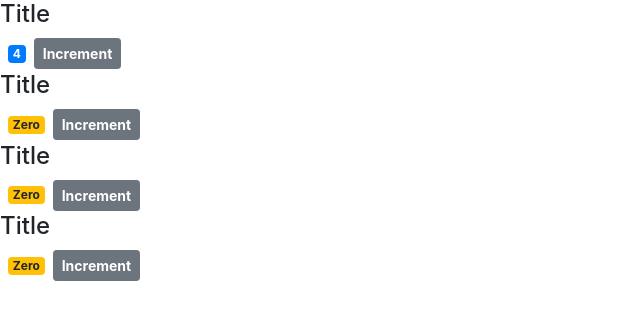
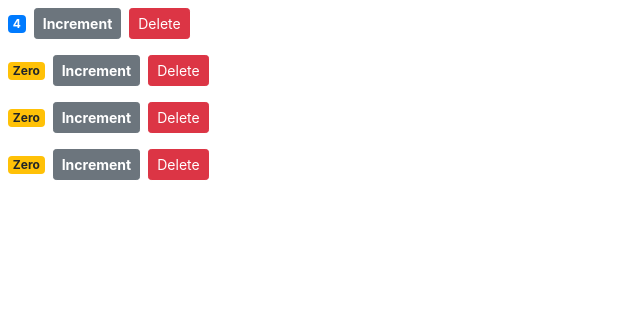
Before and after one commit to shafeek2112/react-app, a React (Create React App) app: page / in a window 1280 px wide. Shown: the top 320 px of the page, without its empty margins (0-640 px from the left). Built offline with nearby package versions, Linux system fonts and the light colour scheme.

Commit message:
Raising n handle events - React RULE - For modifying the state like delete, add, edit - should be done at the componenet where this state is presented. So below we raise the

```diff
--- a/src/components/counter.jsx
+++ b/src/components/counter.jsx
@@ -42,12 +42,15 @@ class Counter extends Component {
         console.log(this.props);
         return (
             <div>
-
-                {this.props.children}
                 <span style={this.style} className={this.getBadgeClassNames()} >{ this.countFormat() }</span>
 
                 {/* Beloe on onClick = we are passing the simple arrow function to handole the parameter, otherwise we cannot send the parameter to 'handleIncrement' function  */}
                 <button style={{ fontWeight: 'bold' }} onClick={() => this.handleIncrement({id : 1})} className="btn btn-secondary btn-sm" >Increment</button>
+
+                {/* React RULE - For modifying the state like delete, add, edit - should be done at the componenet where this state is presented. So below we raise the
+                    delete event and then Counters component will handle this event
+                */}
+                <button onClick={this.props.onDelete} className="btn btn-danger btn-sm m-2">Delete</button>
             </div>
         );
     }
--- a/src/components/counters.jsx
+++ b/src/components/counters.jsx
@@ -14,16 +14,18 @@ class Counters extends Component {
         ]
     }
 
+    handleDelete = () => {
+        console.log('Event handler called.')
+    }
+
     render() {
 
 
         return (
             <div>
-                { this.state.counters.map( counter => (
-                    <Counter key={counter.id} value={counter.value} >
-                        <h4>Title</h4>
-                    </Counter>
-                ))}
+                { this.state.counters.map( counter =>
+                    <Counter key={counter.id} value={counter.value} onDelete={this.handleDelete} selected='true' />
+                )}
             </div>
         );
     }
```
